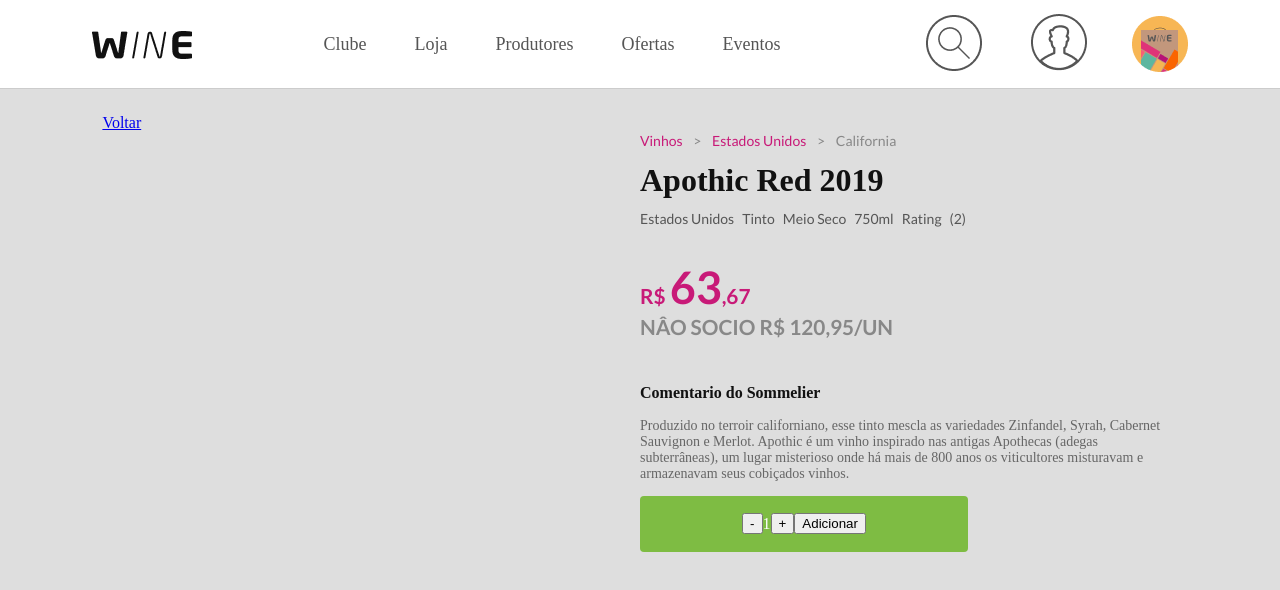
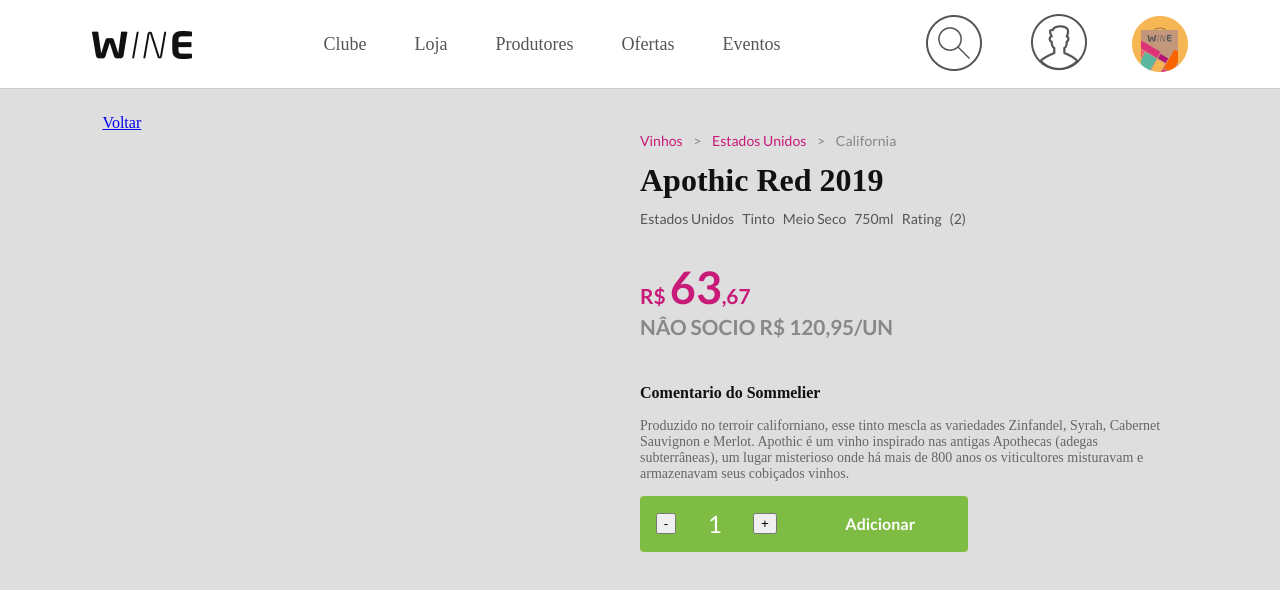
Before and after one commit to MartinGBB/frontend-wine-test, a React (Vite) app: page /product/1 in a window 1280 px wide. Shown: the top 590 px of the page. Built offline with nearby package versions, Linux system fonts and the light colour scheme; no server answers; a web font is replaced by a local one.

Commit message:
style: adiciona cores e tamanos do botao

```diff
--- a/src/components/ProductDetails/styles.ts
+++ b/src/components/ProductDetails/styles.ts
@@ -100,10 +100,33 @@
 export const AddCart = styled.div`
   display: flex;
   align-items: center;
-  justify-content: center;
+  justify-content: space-around;
   width: 20.5rem;
-  height: 3.5rem;
+  /* height: 3.5rem; */
   background-color: var(--color-button);
   border-radius: 4px;
   color: white;
+  font-family: var(--font-family-secondary);
+  font-size: 24px;
+
+  & button {
+  }
+
+  & div {
+    display: flex;
+
+    & button {
+      display: flex;
+      justify-content: center;
+      align-items: center;
+      width: 9rem;
+      height: 3.5rem;
+      border: none;
+      color: white;
+      background-color: transparent;
+      font-family: var(--font-family-secondary);
+      font-weight: 700;
+      font-size: 1rem;
+    };
+  };
 `;
```
